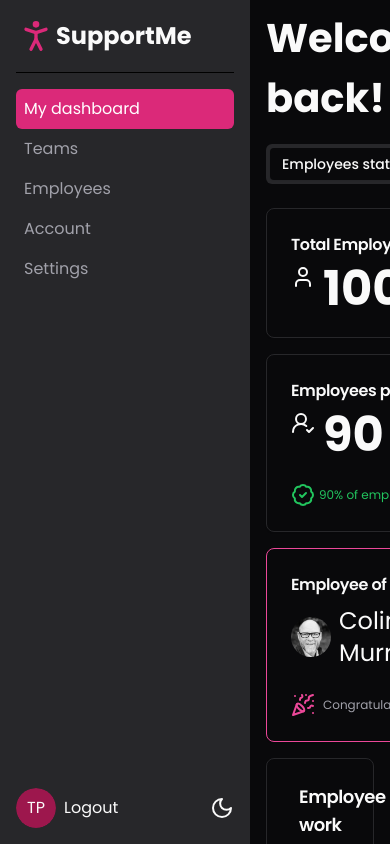
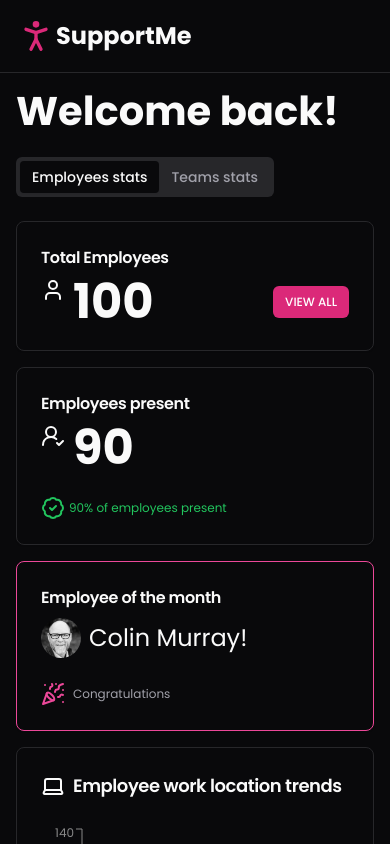
Before and after one commit to Wolferner/shadcn-ui-learning, a Next.js app: page /dashboard in a window 390 px wide. Built offline with nearby package versions, Linux system fonts and the light colour scheme.

Commit message:
41. Mobile Menu implemented hiding of menu

```diff
--- a/app/dashboard/components/main-menu.tsx
+++ b/app/dashboard/components/main-menu.tsx
@@ -1,12 +1,17 @@
 import { Avatar, AvatarFallback } from '@/components/ui/avatar';
 import { LightDarkToggle } from '@/components/ui/light-dark-toggle';
+import { cn } from '@/lib/utils';
 import Link from 'next/link';
 import MenuItem from './menu-item';
 import MenuTitle from './menu-title';
 
-export default function MainMenu() {
+interface MainMenuProps {
+	className?: string;
+}
+
+export default function MainMenu({ className }: MainMenuProps) {
 	return (
-		<nav className='bg-muted overflow-auto p-4 flex flex-col'>
+		<nav className={cn('bg-muted overflow-auto p-4 flex flex-col', className)}>
 			<header className='border-b dark:border-b-black border-b-zinc-300 pb-4'>
 				<MenuTitle />
 			</header>
--- a/app/dashboard/layout.tsx
+++ b/app/dashboard/layout.tsx
@@ -1,4 +1,5 @@
 import MainMenu from './components/main-menu';
+import MenuTitle from './components/menu-title';
 
 export default function DashboardLayout({
 	children,
@@ -6,11 +7,14 @@
 	children: React.ReactNode;
 }) {
 	return (
-		<div className='grid grid-cols-[250px_1fr] h-screen '>
-			<MainMenu />
+		<div className='grid md:grid-cols-[250px_1fr] h-screen '>
+			<MainMenu className='hidden md:flex' />
+			<div className='p-4 block md:hidden sticky top-0 left-0 bg-background border-b border-border'>
+				<MenuTitle />
+			</div>
 			<div className='overflow-auto py-2 px-4'>
 				<h1 className='pb-4 '>Welcome back!</h1>
-				{children}
+				{children}d
 			</div>
 		</div>
 	);
```
